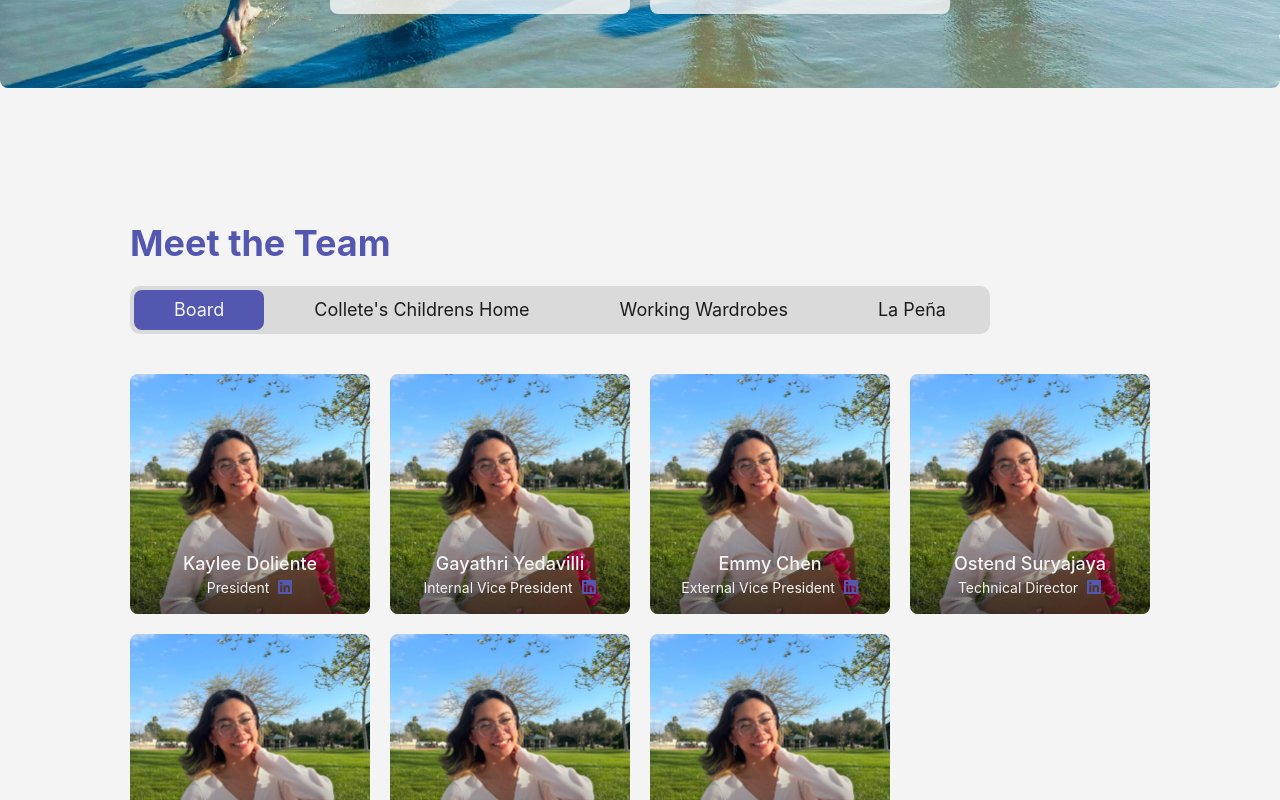
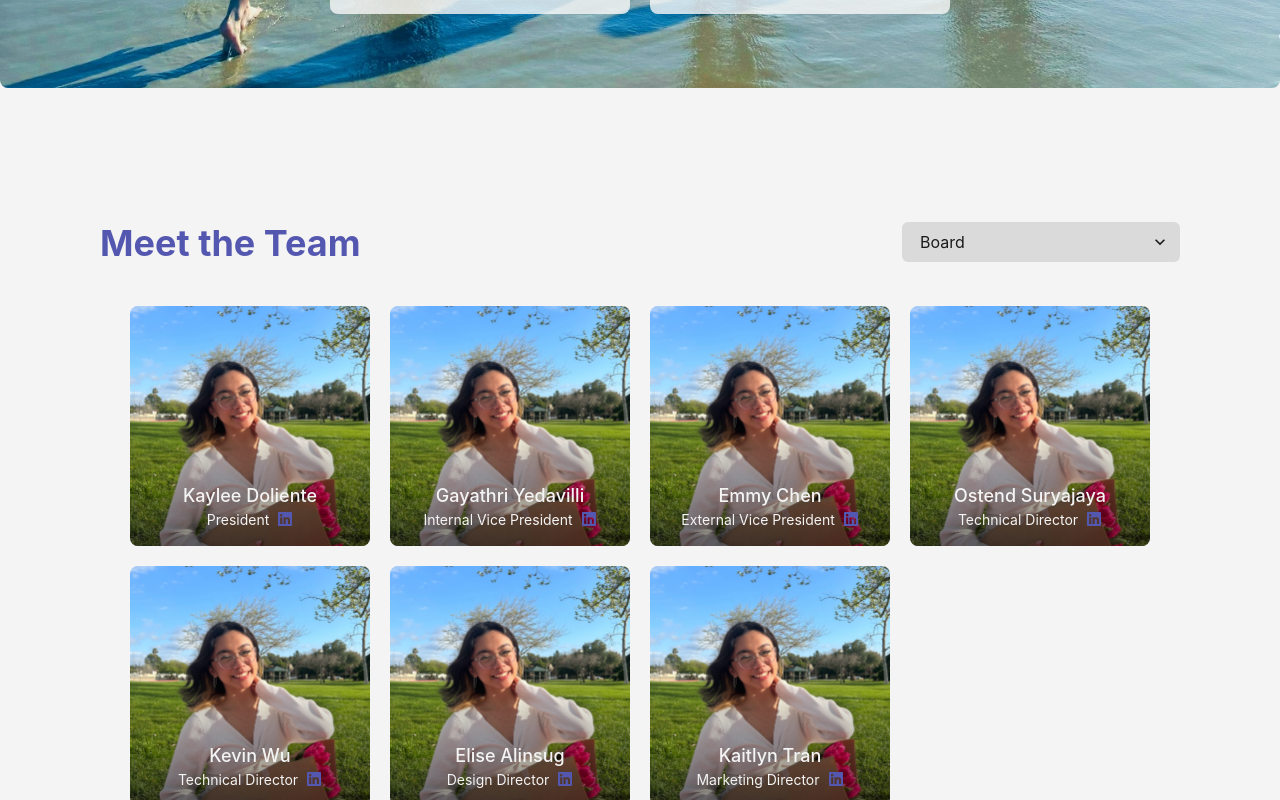
Before and after one commit to ctc-uci/website, a React (Vite) app: page /about in a window 1280 px wide. Shown: the part 1800-2600 px from the top of the page. Built offline with nearby package versions, Linux system fonts and the light colour scheme.

Commit message:
feat: update team section

```diff
--- a/src/components/about/team/ProfileCardGrid.tsx
+++ b/src/components/about/team/ProfileCardGrid.tsx
@@ -3,7 +3,7 @@ import { SimpleGrid } from "@chakra-ui/react";
 export function ProfileCardGrid({ children }: { children: React.ReactNode }) {
   return (
     <SimpleGrid
-      columns={{ base: 1, sm: 2, mdlg: 3, xl: 4, "2xl": 5 }}
+      columns={{ base: 1, xssm: 2, mdlg: 3, xl: 4, "2xl": 5 }}
       spacing={5}
       sx={{
         marginRight: "auto",
--- a/src/components/about/team/Team.tsx
+++ b/src/components/about/team/Team.tsx
@@ -1,17 +1,17 @@
-import { useCallback, useState } from "react";
+import { ChangeEvent, useCallback, useState } from "react";
 
-import { Stack, Text } from "@chakra-ui/react";
+import { Box, Heading, Select, Stack, Text } from "@chakra-ui/react";
 
+import { headingStyle } from "../../../styles/shared";
 import { ProfileCard } from "./ProfileCard";
 import { ProfileCardGrid } from "./ProfileCardGrid";
 import { BOARD_DATA, CCH_DATA, LP_DATA, WW_DATA } from "./team-data";
-import { TeamTabs } from "./TeamTabs";
 
 export function Team() {
   const [activeTab, setActiveTab] = useState(0);
 
-  function handleClick(index: number) {
-    setActiveTab(index);
+  function handleTeamChange(e: ChangeEvent<HTMLSelectElement>) {
+    setActiveTab(Number(e.currentTarget.value));
   }
 
   const getData = useCallback((activeTab: number) => {
@@ -29,13 +29,39 @@ export function Team() {
   }, []);
 
   return (
-    <Stack sx={{ paddingY: 100, marginX: "auto" }}>
-      <Stack spacing={10}>
-        <TeamTabs
-          activeTab={activeTab}
-          handleClick={handleClick}
-        />
+    <Stack
+      spacing={10}
+      sx={{ width: "100%", paddingY: 100, marginX: "auto" }}
+    >
+      <Stack
+        sx={{
+          flexDirection: { base: "column", sm: "row" },
+          justifyContent: "space-between",
+        }}
+      >
+        <Heading sx={headingStyle}>Meet the Team</Heading>
 
+        <Box sx={{ maxWidth: "fit-content" }}>
+          <Select
+            defaultValue={0}
+            value={activeTab}
+            onChange={handleTeamChange}
+            sx={{
+              backgroundColor: "ctc.secondary",
+              _focus: { backgroundColor: "ctc.lilac", color: "ctc.text" },
+              _hover: { backgroundColor: "ctc.lilac", color: "ctc.text" },
+            }}
+            variant={"filled"}
+          >
+            <option value={0}>Board</option>
+            <option value={1}>Collete's Childrens Home</option>
+            <option value={2}>La Peña</option>
+            <option value={3}>Feeding Pets of the Homeless</option>
+          </Select>
+        </Box>
+      </Stack>
+
+      <Box sx={{ width: "fit-content", marginX: "auto" }}>
         {activeTab === 0 ? (
           <ProfileCardGrid>
             {BOARD_DATA.map((profile) => (
@@ -54,9 +80,7 @@ export function Team() {
               />
             ))}
           </ProfileCardGrid>
-
           // to be uncommented once there are devs and designers
-
           // <Stack spacing={10}>
           //   <Stack spacing={5}>
           //     <Text sx={{ fontSize: "xl", fontWeight: "semibold" }}>Leads</Text>
@@ -107,7 +131,7 @@ export function Team() {
           //   </Stack>
           // </Stack>
         )}
-      </Stack>
+      </Box>
     </Stack>
   );
 }
--- a/src/components/about/team/TeamTabs.tsx
+++ /dev/null
@@ -1,51 +0,0 @@
-import { Button, Heading, Stack } from "@chakra-ui/react";
-
-import { headingStyle } from "../../../styles/shared";
-
-interface TeamTabsProps {
-  activeTab: number;
-  handleClick: (index: number) => unknown;
-}
-
-export function TeamTabs({ activeTab, handleClick }: TeamTabsProps) {
-  return (
-    <Stack spacing={5}>
-      <Heading sx={headingStyle}>Meet the Team</Heading>
-      <Stack
-        spacing={2.5}
-        sx={{
-          flexDirection: { base: "column", mdlg: "row" },
-          padding: 1,
-          borderRadius: "10px",
-          backgroundColor: "ctc.secondary",
-          width: { base: "unset", mdlg: "fit-content" },
-          // marginX: { base: "auto", mdlg: "unset" },
-        }}
-      >
-        {TABS.map((tab, index) => (
-          <Button
-            key={tab}
-            sx={{
-              paddingX: { base: 5, mdlg: 10 },
-              paddingY: 2,
-              fontSize: "lg",
-              borderRadius: "lg",
-              fontWeight: "normal",
-            }}
-            variant={activeTab === index ? "ctc" : "ctc.secondary"}
-            onClick={() => handleClick(index)}
-          >
-            {tab}
-          </Button>
-        ))}
-      </Stack>
-    </Stack>
-  );
-}
-
-const TABS = [
-  "Board",
-  "Collete's Childrens Home",
-  "Working Wardrobes",
-  "La Peña",
-];
--- a/src/theme.ts
+++ b/src/theme.ts
@@ -4,6 +4,7 @@ export const theme = extendTheme({
   // https://tailwindcss.com/docs/screens
   breakpoints: {
     xs: "475px",
+    xssm: "555px",
     sm: "640px",
     md: "768px",
     mdlg: "896px",
@@ -46,7 +47,7 @@ export const theme = extendTheme({
             opacity: 0.9,
           },
           _active: {
-            bg: "#DADADA",
+            bg: "ctc.secondary",
             opacity: 0.8,
           },
         },
@@ -56,8 +57,8 @@ export const theme = extendTheme({
   styles: {
     global: {
       body: {
-        textColor: "#1B1B1B",
-        backgroundColor: "#F4F4F4",
+        textColor: "ctc.text",
+        backgroundColor: "ctc.gray",
       },
     },
   },
```
